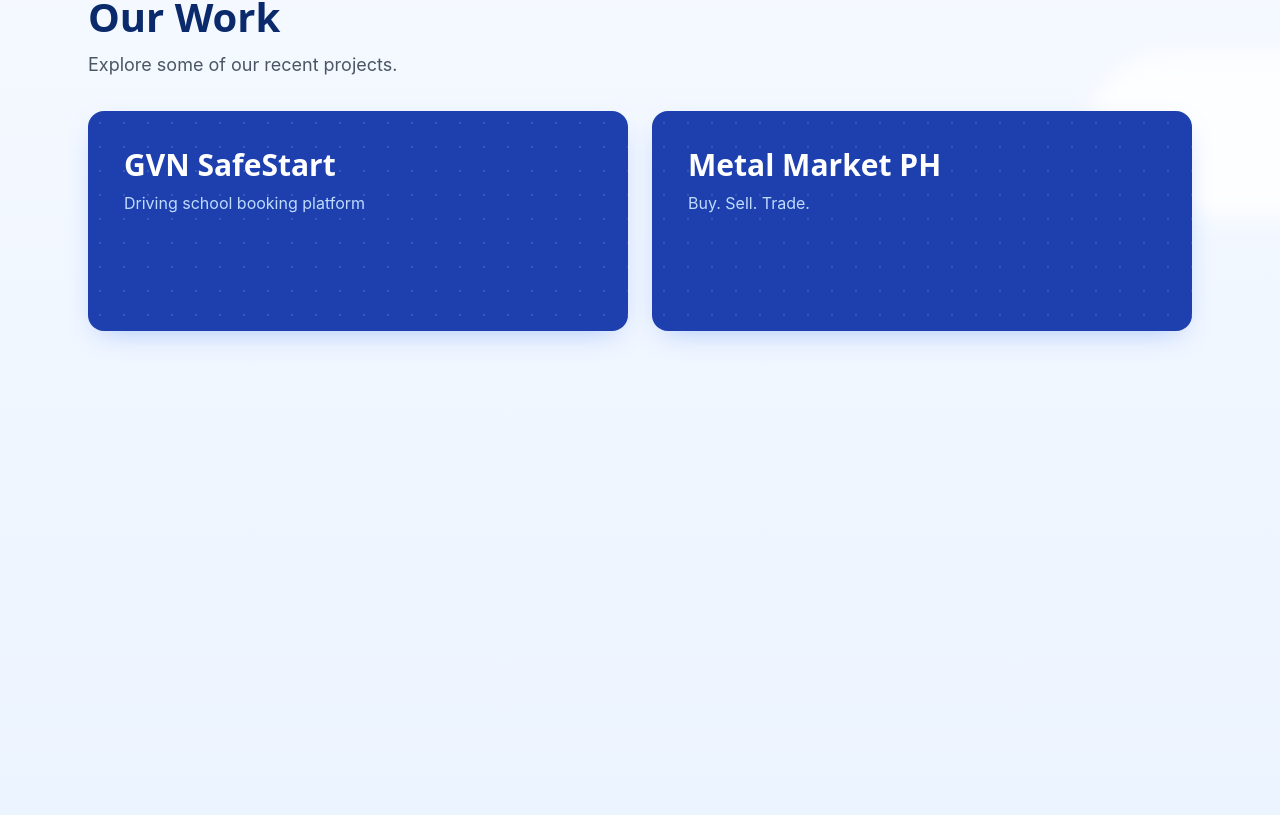
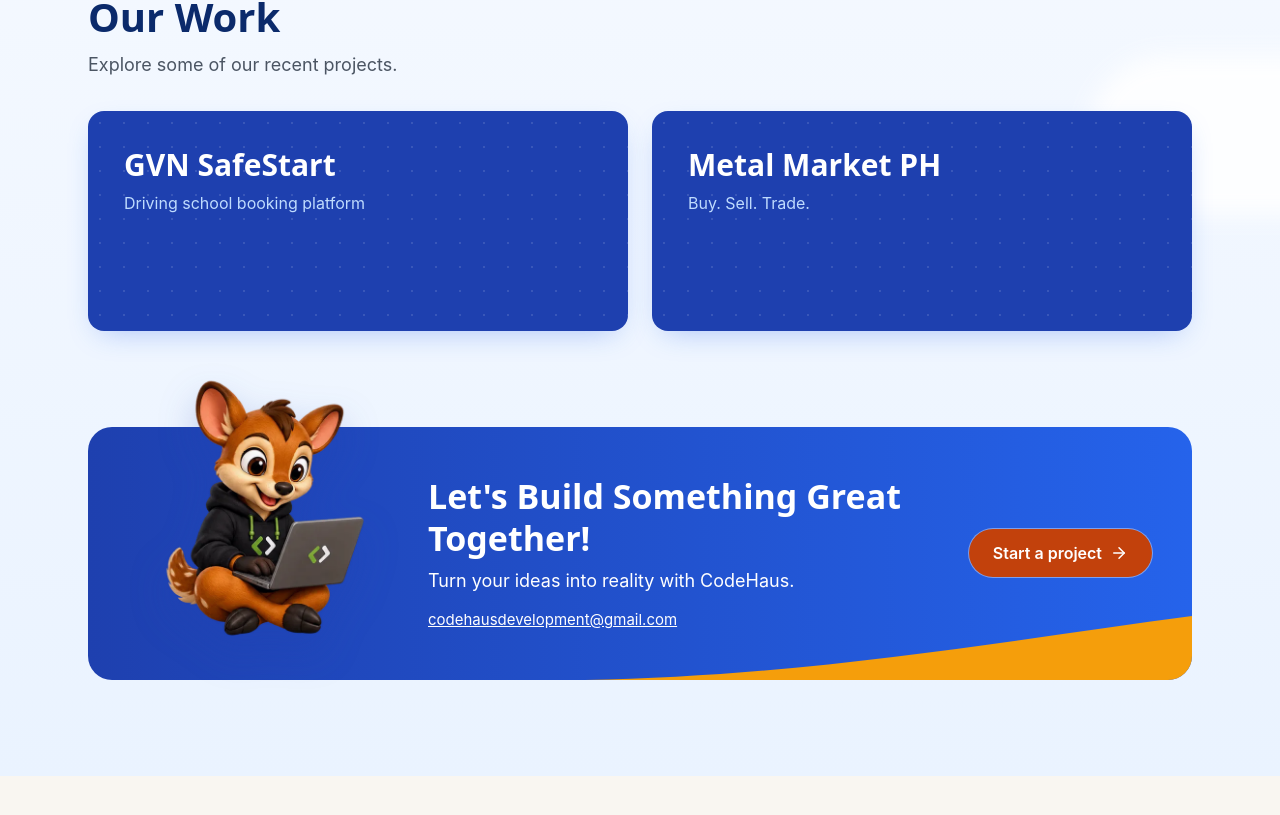
Before and after one commit to dnobleza/nobleza-1, a React (Vite) app in the folder frontend/: page / in a window 1280 px wide. Shown: the part 1809-2624 px from the top of the page. After the commit the page ends 2585 px from the top, so only its background shows below. Built offline with nearby package versions, Linux system fonts and the light colour scheme.

Commit message:
feat(frontend): testimonials and call-to-action sections

```diff
--- /dev/null
+++ b/frontend/src/components/landing/CtaSection.jsx
@@ -0,0 +1,72 @@
+import { Link } from 'react-router-dom';
+import { ArrowRight } from 'lucide-react';
+import landingAssets from '../../assets/landingAssets';
+import { focusRing } from './focusRing';
+
+function CtaSection() {
+  const { ctaMascot } = landingAssets;
+
+  return (
+    <section id="contact" aria-labelledby="cta-title" className="relative pb-16 pt-16 lg:pb-24 lg:pt-24">
+      <div className="mx-auto max-w-6xl px-4 sm:px-6">
+        {/* The panel itself must NOT hide overflow: the mascot sticks out over its top edge. */}
+        <div className="relative rounded-3xl bg-linear-to-r from-primary-deep to-primary px-6 pb-24 pt-10 text-white sm:px-10 md:py-12 md:pl-[300px] lg:pl-[340px]">
+          {/* Orange wave, bottom right. Its own box clips it to the panel's rounded corner. */}
+          <div
+            aria-hidden="true"
+            className="pointer-events-none absolute inset-0 overflow-hidden rounded-3xl"
+          >
+            <svg
+              viewBox="0 0 400 70"
+              preserveAspectRatio="none"
+              className="absolute bottom-0 right-0 h-[70px] w-3/5 md:w-[55%]"
+            >
+              <path d="M0 70 C150 66 280 30 400 6 L400 70 Z" fill="#F59E0B" />
+            </svg>
+          </div>
+
+          {/* Decorative mascot: hidden below md, overlapping the top-left edge from md up. */}
+          {ctaMascot && (
+            <img
+              src={ctaMascot}
+              alt=""
+              width={600}
+              height={600}
+              loading="lazy"
+              className="absolute -top-16 left-4 hidden w-[260px] drop-shadow-[0_18px_18px_rgb(30_64_175/0.25)] md:block lg:left-8 lg:w-[290px]"
+            />
+          )}
+
+          <div className="relative flex flex-col gap-6 lg:flex-row lg:items-center lg:justify-between">
+            <div>
+              <h2
+                id="cta-title"
+                className="text-3xl font-bold leading-9 lg:text-[34px] lg:leading-[42px]"
+              >
+                Let&apos;s Build Something Great Together!
+              </h2>
+              <p className="mt-2 text-lg">Turn your ideas into reality with CodeHaus.</p>
+              <a
+                href="mailto:codehausdevelopment@gmail.com"
+                className={`mt-3.5 inline-block rounded text-[15px] underline ${focusRing} focus-visible:outline-white`}
+              >
+                codehausdevelopment@gmail.com
+              </a>
+            </div>
+
+            {/* On phones the panel has extra bottom padding (pb-24) so the button stays clear of the wave. */}
+            <Link
+              to="/register"
+              className="inline-flex shrink-0 items-center gap-2 self-start whitespace-nowrap rounded-full bg-accent-strong px-6 py-3 font-semibold text-white ring-1 ring-white/40 transition-colors duration-150 hover:bg-accent-strong-hover focus-visible:outline-2 focus-visible:outline-offset-2 focus-visible:outline-white lg:self-center"
+            >
+              Start a project
+              <ArrowRight aria-hidden="true" className="size-4.5" />
+            </Link>
+          </div>
+        </div>
+      </div>
+    </section>
+  );
+}
+
+export default CtaSection;
--- /dev/null
+++ b/frontend/src/components/landing/Testimonials.jsx
@@ -0,0 +1,41 @@
+import SectionHeading from './SectionHeading';
+import { cardClasses } from './cardStyles';
+
+// Add only real client quotes, with their permission.
+// Each item looks like: { name: 'Client Name', role: 'Company or role', quote: 'What they said.' }
+const TESTIMONIALS = [];
+
+function Testimonials() {
+  // While the list is empty, the component draws nothing at all: returning null means "render nothing".
+  if (TESTIMONIALS.length === 0) {
+    return null;
+  }
+
+  return (
+    <section
+      id="testimonials"
+      aria-labelledby="testimonials-title"
+      className="relative pt-16 lg:pt-24"
+    >
+      <div className="mx-auto max-w-6xl px-4 sm:px-6">
+        <SectionHeading id="testimonials-title" title="What Clients Say" centered />
+        {/* flex + justify-center keeps one or two quotes centered under the heading
+            (a grid would pin them to the left). Cards are full width on phones, half on tablets, a third on desktop. */}
+        <ul className="mt-10 flex flex-wrap justify-center gap-5">
+          {TESTIMONIALS.map(({ name, role, quote }) => (
+            <li
+              key={name}
+              className={`w-full p-6 md:w-[calc(50%-10px)] lg:w-[calc(33.333%-14px)] ${cardClasses}`}
+            >
+              <blockquote className="text-muted-strong">“{quote}”</blockquote>
+              <p className="mt-4 font-semibold text-navy-deep">{name}</p>
+              <p className="text-sm text-muted-strong">{role}</p>
+            </li>
+          ))}
+        </ul>
+      </div>
+    </section>
+  );
+}
+
+export default Testimonials;
--- a/frontend/src/pages/LandingPage.jsx
+++ b/frontend/src/pages/LandingPage.jsx
@@ -5,6 +5,8 @@ import HeroSection from '../components/landing/HeroSection';
 import WhyChooseSection from '../components/landing/WhyChooseSection';
 import ServicesSection from '../components/landing/ServicesSection';
 import PortfolioSection from '../components/landing/PortfolioSection';
+import Testimonials from '../components/landing/Testimonials';
+import CtaSection from '../components/landing/CtaSection';
 
 function LandingPage() {
   return (
@@ -27,9 +29,8 @@ function LandingPage() {
           <WhyChooseSection />
           <ServicesSection />
           <PortfolioSection />
-
-          {/* TEMPORARY placeholder so the navbar link can be tested. Replaced by the CTA section. */}
-          <section id="contact" aria-label="Contact" className="relative h-[80vh]" />
+          <Testimonials />
+          <CtaSection />
         </div>
       </main>
     </>
```
